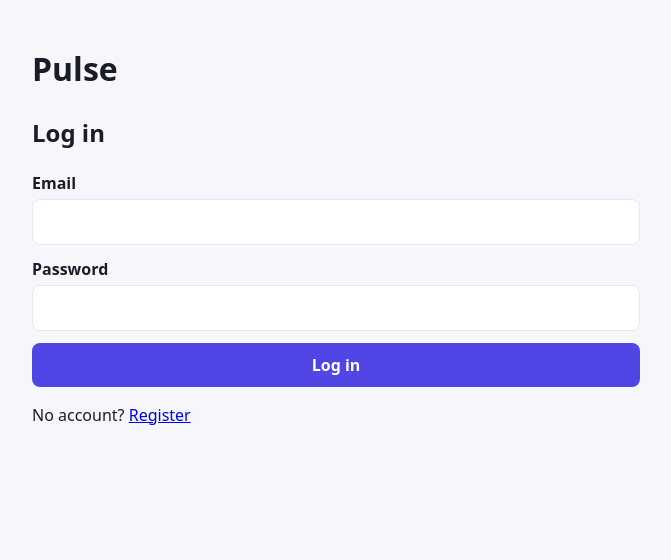
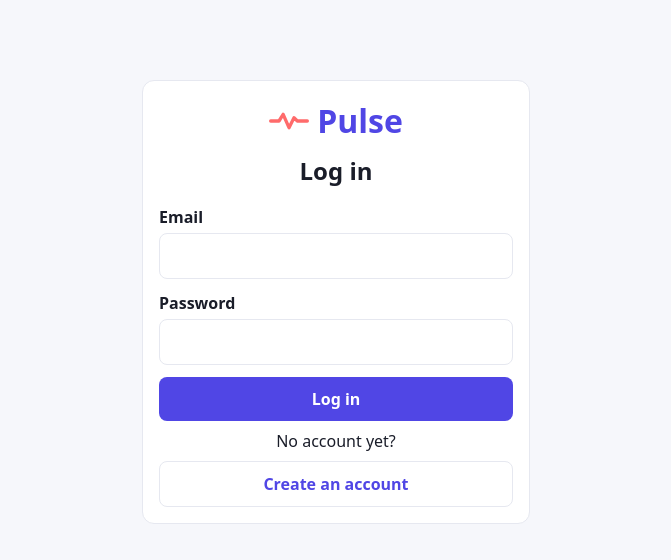
Before and after one commit to FullDev93/js2-pulse, a website with bundled scripts: page index.html in a window 1280 px wide. Shown: the whole page, without its empty margins (304-975 px from the left). Built offline with nearby package versions, Linux system fonts and the light colour scheme.

Commit message:
Add the Pulse logo and style the login and register pages

```diff
--- a/css/style.css
+++ b/css/style.css
@@ -124,3 +124,62 @@ button:disabled {
 .nav button {
   margin-left: auto;
 }
+
+/* Logo */
+.brand {
+  display: inline-flex;
+  align-items: center;
+  gap: 8px;
+  margin: 0;
+  color: var(--primary);
+  font-size: 1.25rem;
+  font-weight: 800;
+  text-decoration: none;
+}
+
+.brand-mark {
+  width: 28px;
+  height: 14px;
+  fill: none;
+  stroke: #ff6b6b;
+  stroke-width: 2;
+  stroke-linecap: round;
+  stroke-linejoin: round;
+}
+
+/* Login and register pages */
+.auth {
+  max-width: 420px;
+  padding-top: 10vh;
+}
+
+.auth .brand {
+  justify-content: center;
+  width: 100%;
+  font-size: 2rem;
+}
+
+.auth .brand-mark {
+  width: 40px;
+  height: 20px;
+}
+
+.auth h2,
+.auth p {
+  margin: 0;
+  text-align: center;
+}
+
+.secondary-link {
+  padding: 10px;
+  border: 1px solid var(--border);
+  border-radius: 8px;
+  color: var(--primary);
+  font-weight: 600;
+  text-align: center;
+  text-decoration: none;
+}
+
+.secondary-link:hover {
+  background: var(--bg);
+}
--- a/index.html
+++ b/index.html
@@ -8,8 +8,14 @@
     <script type="module" src="js/pages/login.js"></script>
   </head>
   <body>
-    <main class="container">
-      <h1>Pulse</h1>
+    <main class="container auth">
+      <div class="card">
+        <h1 class="brand">
+          <svg class="brand-mark" viewBox="0 0 24 12" aria-hidden="true">
+            <polyline points="1 6 6 6 8.5 2 12 10 15 4 17 6 23 6" />
+          </svg>
+          Pulse
+        </h1>
         <h2>Log in</h2>
         <p id="message"></p>
         <form id="login-form">
@@ -23,7 +29,9 @@
           </label>
           <button type="submit">Log in</button>
         </form>
-      <p>No account? <a href="register.html">Register</a></p>
+        <p>No account yet?</p>
+        <a class="secondary-link" href="register.html">Create an account</a>
+      </div>
     </main>
   </body>
 </html>
```
Also changed, not shown: register.html (+11 -3 lines). Lines whose indentation alone changed are shown as unchanged.
